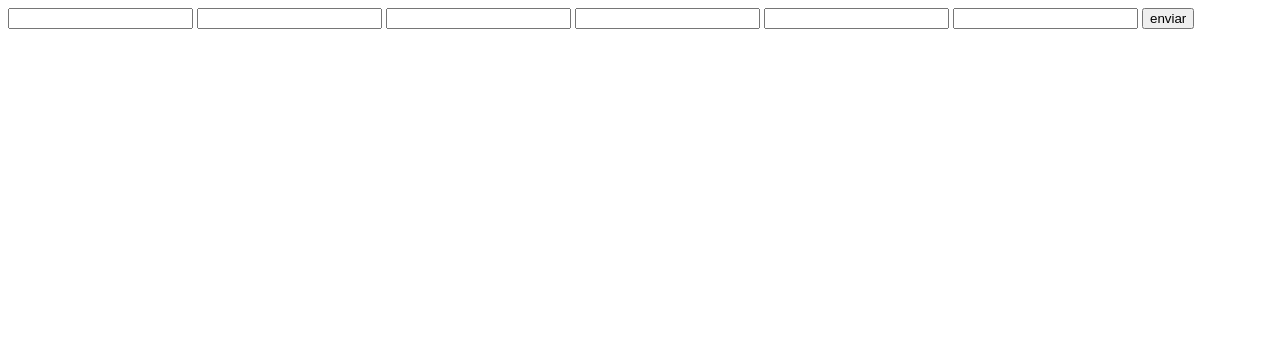
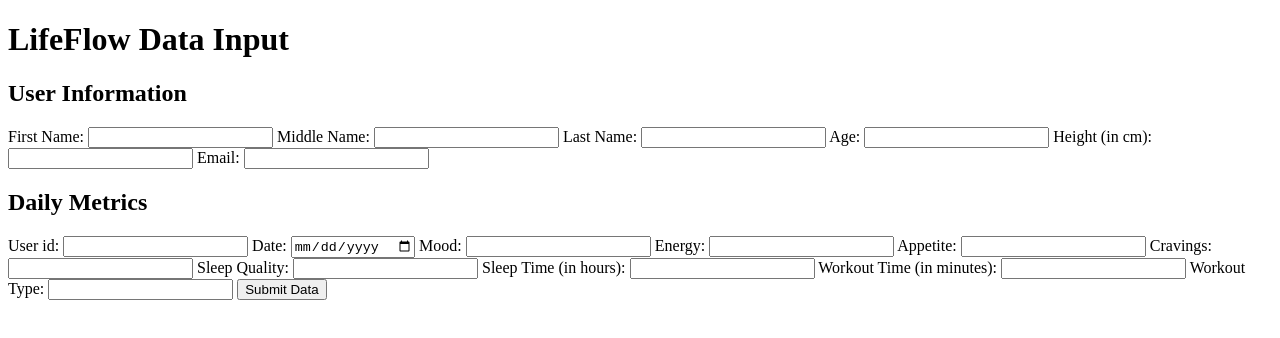
Before and after one commit to CarolMargeth/LifeFlow_Project, a plain HTML site: page index.html in a window 1280 px wide. Drawn offline with Linux system fonts and the light colour scheme.

Commit message:
html input form

```diff
--- a/index.html
+++ b/index.html
@@ -1,5 +1,5 @@
 
-
+<!--
 <html>
     <form action="http://localhost:8000/users/" accept="application/json"method="POST" >
         <input type="text" name="first_name"/>
@@ -10,4 +10,132 @@
         <input type="text" name="email"/>
         <button type="submmit" > enviar </button>
     </form>
+</html> -->
+
+<!DOCTYPE html>
+<html lang="en">
+<head>
+    <meta charset="UTF-8">
+    <meta name="viewport" content="width=device-width, initial-scale=1.0">
+    <title>LifeFlow Data Input</title>
+</head>
+<body>
+    <h1>LifeFlow Data Input</h1>
+
+    <form id="userDataForm">
+        <h2>User Information</h2>
+        <label for="firstName">First Name:</label>
+        <input type="text" id="firstName" name="firstName" required>
+
+        <label for="middleName">Middle Name:</label>
+        <input type="text" id="middleName" name="middleName">
+
+        <label for="lastName">Last Name:</label>
+        <input type="text" id="lastName" name="lastName" required>
+
+        <label for="age">Age:</label>
+        <input type="number" id="age" name="age" required>
+
+        <label for="height">Height (in cm):</label>
+        <input type="number" id="height" name="height">
+
+        <label for="email">Email:</label>
+        <input type="email" id="email" name="email" required>
+
+        <h2>Daily Metrics</h2>
+        <label for="user_id">User id:</label>
+        <input type="int" id="user_id" name="user_id" required>
+
+        <label for="date">Date:</label>
+        <input type="date" id="date" name="date" required>
+
+        <label for="mood">Mood:</label>
+        <input type="text" id="mood" name="mood">
+
+        <label for="energy">Energy:</label>
+        <input type="text" id="energy" name="energy">
+
+        <label for="appetite">Appetite:</label>
+        <input type="text" id="appetite" name="appetite">
+
+        <label for="cravings">Cravings:</label>
+        <input type="text" id="cravings" name="cravings">
+
+        <label for="sleepQuality">Sleep Quality:</label>
+        <input type="text" id="sleepQuality" name="sleepQuality">
+
+        <label for="sleepTime">Sleep Time (in hours):</label>
+        <input type="number" id="sleepTime" name="sleepTime">
+
+        <label for="workoutTime">Workout Time (in minutes):</label>
+        <input type="number" id="workoutTime" name="workoutTime">
+
+        <label for="workoutType">Workout Type:</label>
+        <input type="text" id="workoutType" name="workoutType">
+
+        <button type="button" onclick="submitFormData()">Submit Data</button>
+    </form>
+
+<!-- ... (previous HTML code) ... -->
+
+<script>
+    function submitFormData() {
+        // Fetch the values from the form
+        const formData = new FormData(document.getElementById('userDataForm'));
+
+        // Convert the form data to a JSON object
+        const jsonData = {};
+        formData.forEach((value, key) => {
+            jsonData[key] = value;
+        });
+
+        // Make an API call to send the data to your FastAPI backend
+        fetch('http://127.0.0.1:8000/users/', {
+            method: 'POST',
+            headers: {
+                'Content-Type': 'application/json',
+            },
+            body: JSON.stringify(jsonData),
+        })
+        .then(response => response.json())
+        .then(data => {
+            // Handle the response from the server
+            console.log('User data submitted successfully:', data);
+        })
+        .catch(error => {
+            console.error('Error submitting user data:', error);
+        });
+    }
+</script>
+
+<script>
+    function submitDailyMetricsData() {
+        // Fetch the values from the form
+        const formData = new FormData(document.getElementById('userDataForm'));
+
+        // Convert the form data to a JSON object
+        const jsonData = {};
+        formData.forEach((value, key) => {
+            jsonData[key] = value;
+        });
+
+        // Make an API call to send the data to your FastAPI backend
+        fetch('http://127.0.0.1:8000/dailymetrics/', {
+            method: 'POST',
+            headers: {
+                'Content-Type': 'application/json',
+            },
+            body: JSON.stringify(jsonData),
+        })
+        .then(response => response.json())
+        .then(data => {
+            // Handle the response from the server
+            console.log('Daily metrics data submitted successfully:', data);
+        })
+        .catch(error => {
+            console.error('Error submitting daily metrics data:', error);
+        });
+    }
+</script>
+</body>
 </html>
```
Also changed, not shown: 1 other file.
